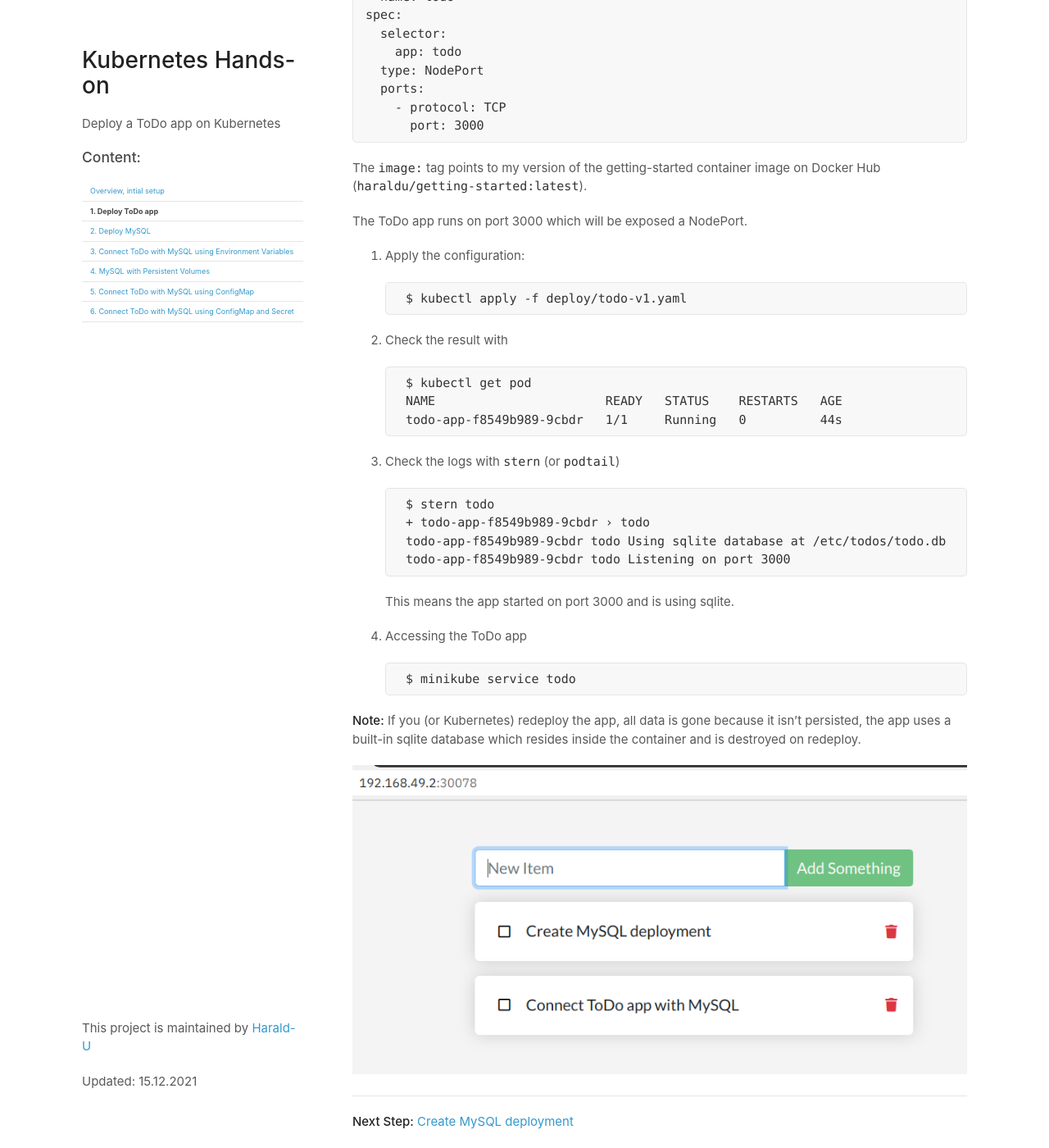
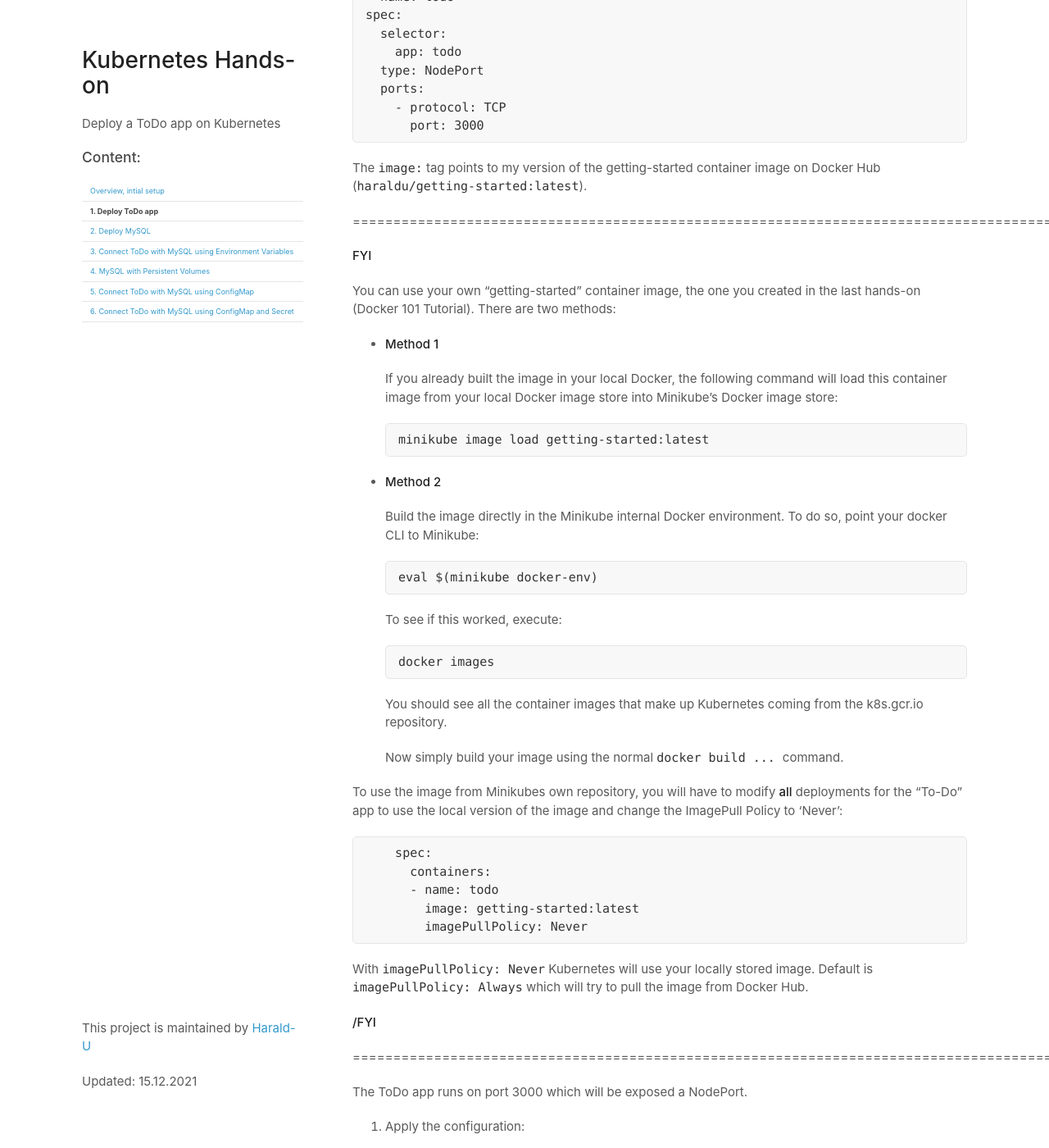
Before and after one commit to Harald-U/kubernetes-handson, a Jekyll site: the page built from docs/lab1.md, in a window 1280 px wide and 1400 px high, scrolled down 971 px. Shown: the whole window at 82% size. Built offline with Jekyll 4.4.1, drawn with Linux system fonts in a browser that asks for light colours; our own code applies the rules of GitHub Pages for plain Markdown files.

Commit message:
docker biuild in minikube

````diff
--- a/docs/lab1.md
+++ b/docs/lab1.md
@@ -55,18 +55,41 @@ spec:
 
 The `image:` tag points to my version of the getting-started container image on Docker Hub (`haraldu/getting-started:latest`).
 
-{% comment %}
 =======================================================================================
 
 **FYI**
 
-You could use your own "getting-started" container image, the one you created in the last hands-on (Docker 101 Tutorial). The following command will load the container image from your local Docker image store into Minikube's Docker image store:
+You can use your own "getting-started" container image, the one you created in the last hands-on (Docker 101 Tutorial). There are two methods:
 
-```
-minikube image load getting-started:local
-```
+* **Method 1**
 
-To use this image you will have to modify **all** deployments for the "To-Do" app to use the local version of the image and change the ImagePull Policy to 'Never':
+  If you already built the image in your local Docker, the following command will load this container image from your local Docker image store into Minikube's Docker image store:
+
+  ```
+  minikube image load getting-started:latest
+  ```
+
+* **Method 2**
+
+  Build the image directly in the Minikube internal Docker environment. To do so, point your docker CLI to Minikube:
+
+  ```
+  eval $(minikube docker-env)
+  ```
+
+  To see if this worked, execute:
+
+  ```
+  docker images
+  ```
+
+  You should see all the container images that make up Kubernetes coming from the k8s.gcr.io repository.
+
+
+  Now simply build your image using the normal `docker build ... ` command.
+
+
+To use the image from Minikubes own repository, you will have to modify **all** deployments for the "To-Do" app to use the local version of the image and change the ImagePull Policy to 'Never':
 
 ```
     spec:
@@ -81,7 +104,7 @@ With `imagePullPolicy: Never` Kubernetes will use your locally stored image. Def
 **/FYI**
 
 =======================================================================================
-{% endcomment %}
+
 
 The ToDo app runs on port 3000 which will be exposed a NodePort.
 
````
